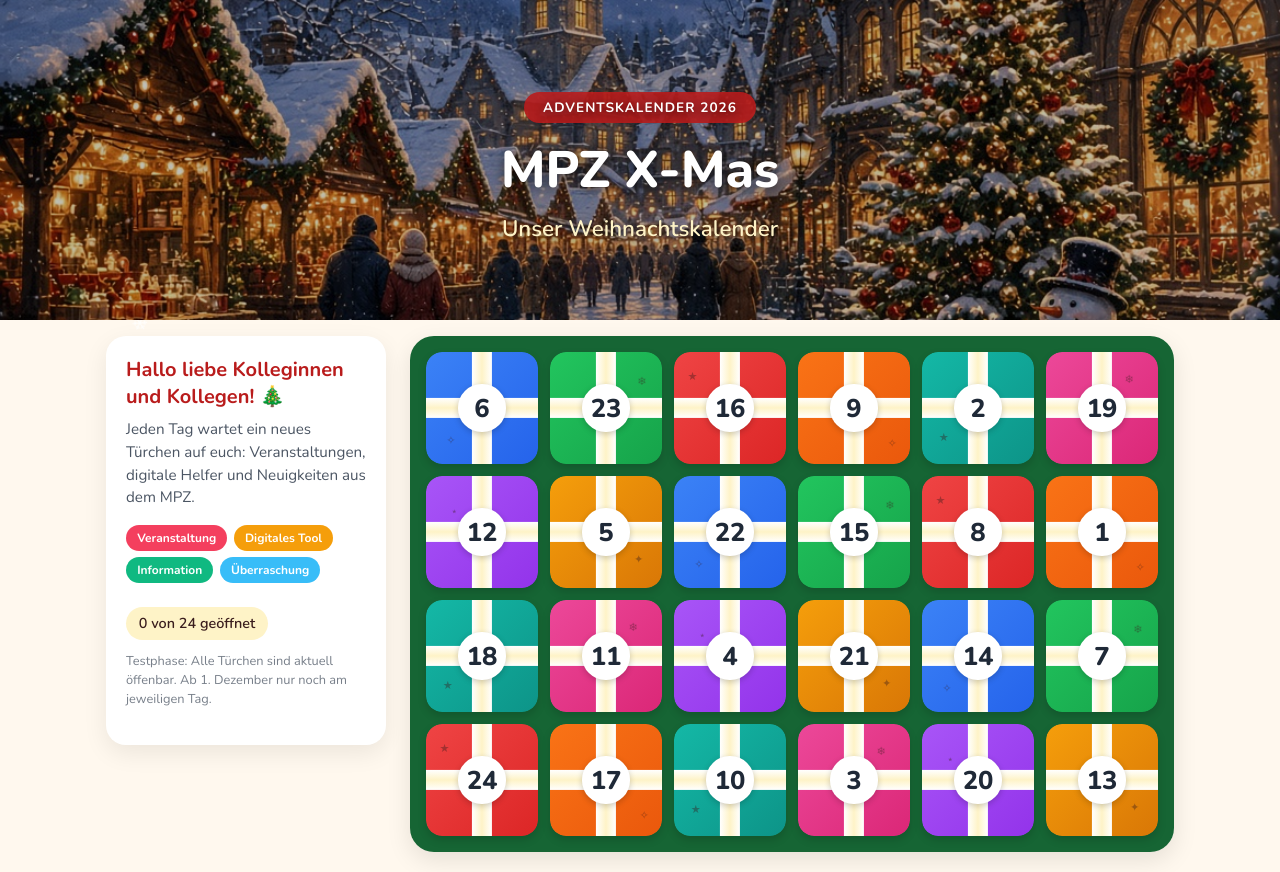
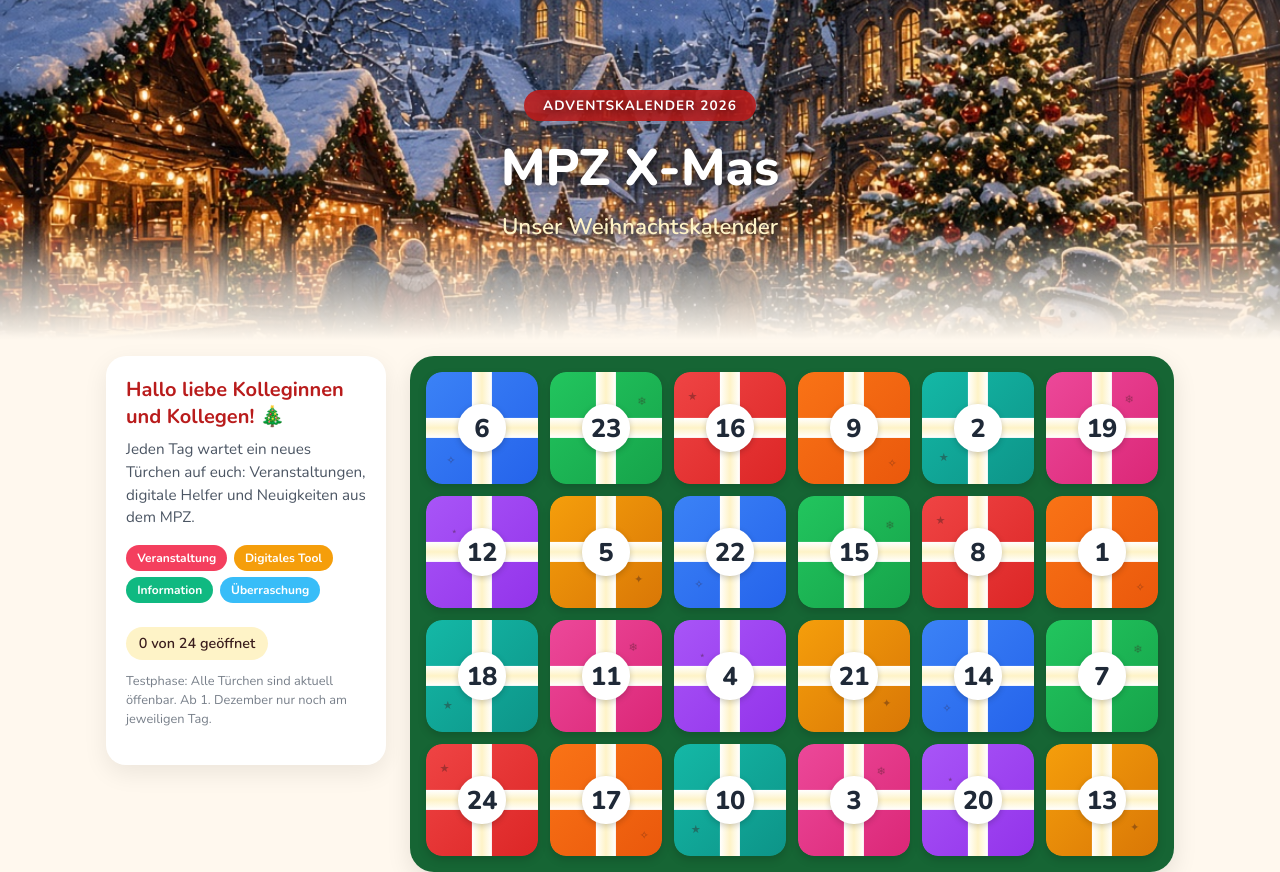
Before and after one commit to MatthiasKlossMPZ/weihnachtskalender, a plain HTML site: page index.html in a window 1280 px wide. Shown: the top 872 px of the page. Drawn offline with nearby package versions, Linux system fonts and the light colour scheme.

Commit message:
Update Overlay

```diff
--- a/index.html
+++ b/index.html
@@ -42,23 +42,31 @@ body {
 }
 header {
   text-align: center;
-  padding: 3rem 1rem 2rem;
+  padding: 3.5rem 1rem 4rem;
   position: relative;
   z-index: 2;
   background: url('media/header.jpg') center/cover no-repeat;
-  min-height: 320px;
+  min-height: 340px;
   display: flex;
   flex-direction: column;
   justify-content: center;
   color: white;
   text-shadow: 0 2px 10px rgba(0,0,0,0.7);
 }
-header::before {
+header::after {
   content: "";
   position: absolute;
-  inset: 0;
-  background: rgba(0,0,0,0.25);
-  z-index: -1;
+  left: 0;
+  right: 0;
+  bottom: 0;
+  height: 120px;
+  background: linear-gradient(to bottom, rgba(255,248,238,0) 0%, rgba(255,248,238,0.6) 50%, #fff8ee 100%);
+  pointer-events: none;
+  z-index: 1;
+}
+header > * {
+  position: relative;
+  z-index: 2;
 }
 .banner {
   background: rgba(185, 28, 28, 0.9);
```
